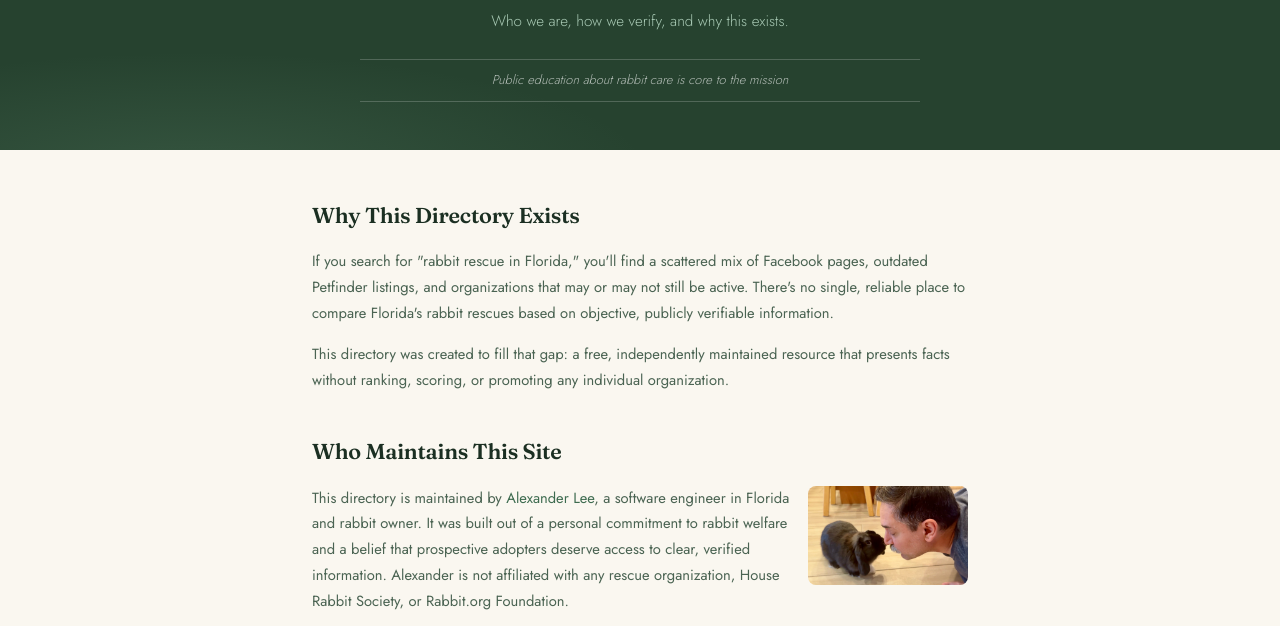
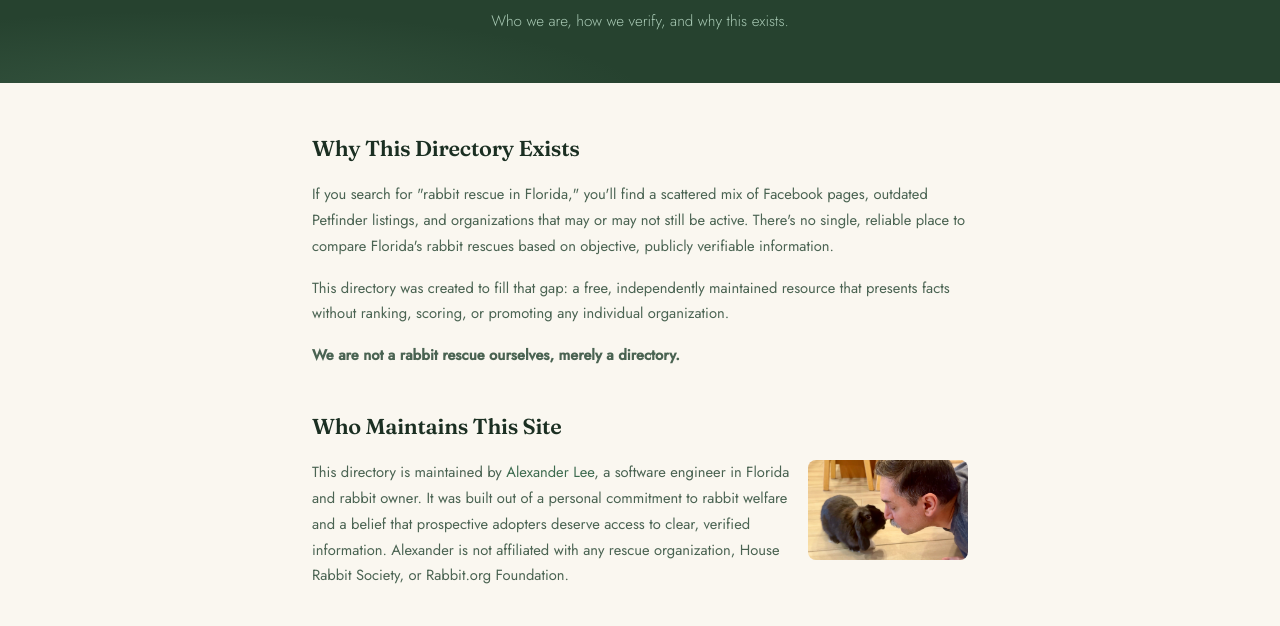
Before and after one commit to ahl-gram/FloridaRabbitRescue, an Eleventy site: page src/about/index.njk in a window 1280 px wide. Shown: the part 168-794 px from the top of the page. Built offline with nearby package versions, Linux system fonts and the light colour scheme; Eleventy itself is replaced by a stand-in of ours; files that its build step writes are made by us from their sources.

Commit message:
Update wording

```diff
--- a/src/about/index.njk
+++ b/src/about/index.njk
@@ -8,14 +8,13 @@ value_index: 8
 <section class="page-hero">
   <h1>About This Directory</h1>
   <p>Who we are, how we verify, and why this exists.</p>
-  {% set v = directory.shared_values.values[value_index] %}<p class="hero-epigraph"><a href="/values/#{{ v.statement | slugify }}">{{ v.statement }}</a></p>
 </section>
 
 <div class="prose">
   <h2 id="why-this-directory-exists">Why This Directory Exists</h2>
   <p>If you search for "rabbit rescue in Florida," you'll find a scattered mix of Facebook pages, outdated Petfinder listings, and organizations that may or may not still be active. There's no single, reliable place to compare Florida's rabbit rescues based on objective, publicly verifiable information.</p>
   <p>This directory was created to fill that gap: a free, independently maintained resource that presents facts without ranking, scoring, or promoting any individual organization.</p>
-
+  <p><strong>We are not a rabbit rescue ourselves, merely a directory.</strong></p>
   <h2 id="who-maintains-this-site">Who Maintains This Site</h2>
   <p>
     <img src="/images/alex-and-panther.jpeg" alt="Alexander Lee with a rabbit" width="160" style="float:right; margin:0 0 0.75rem 1rem; border-radius:0.5rem;">
```
